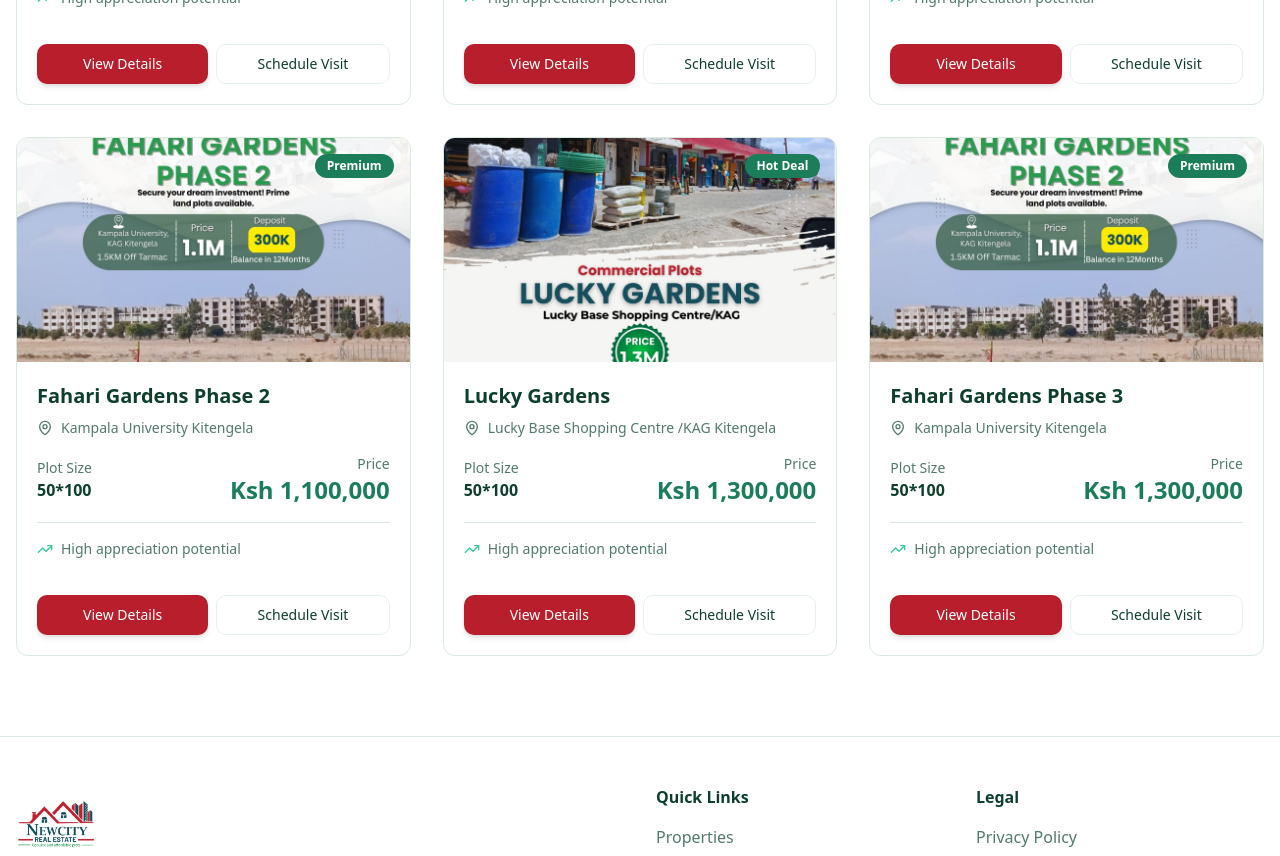
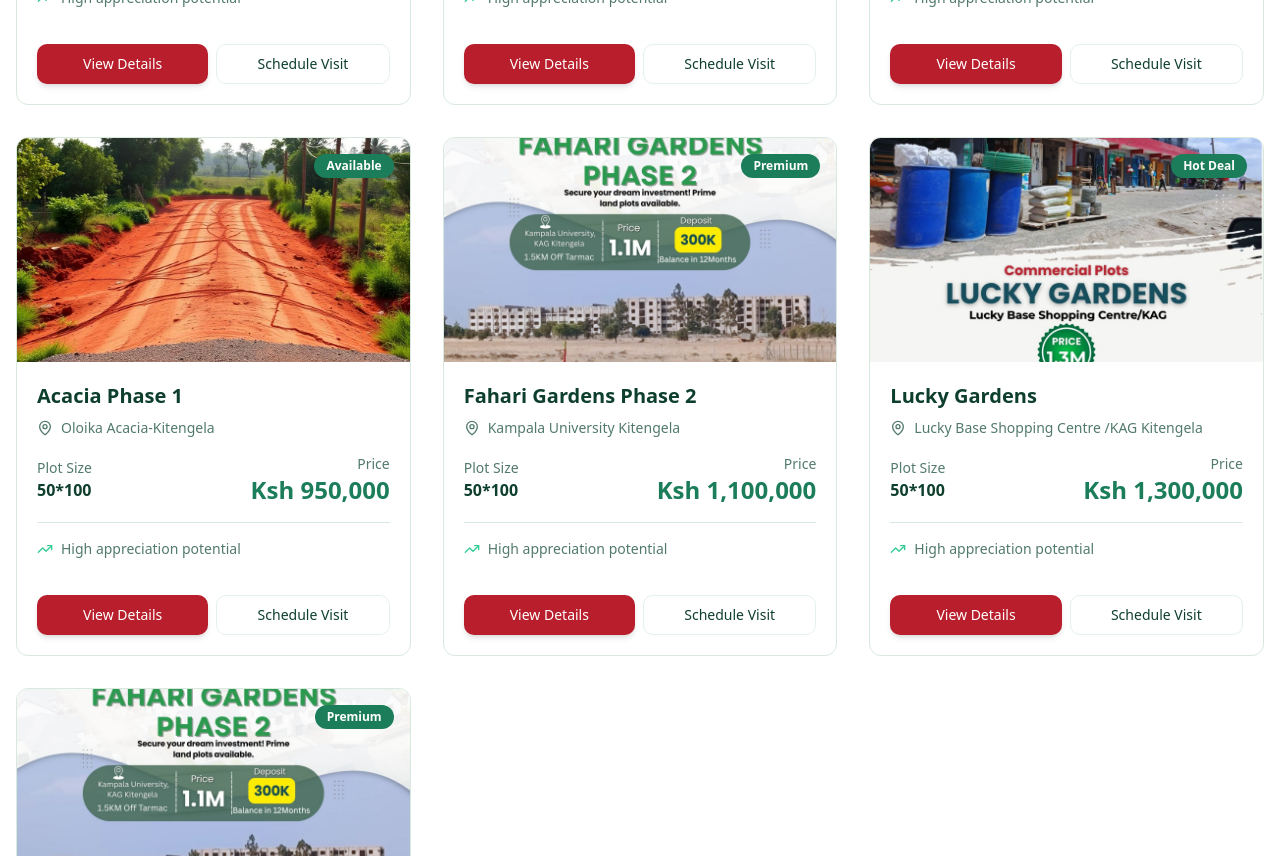
Before and after one commit to osundwacyril/newcity-site-spark, a React (Vite) app: page /properties in a window 1280 px wide. Shown: the part 1040-1896 px from the top of the page. Built offline with nearby package versions, Linux system fonts and the light colour scheme; the HTML template or start-up script is replaced by a standard one.

Commit message:
Add missing properties to catalogue

```diff
--- a/src/pages/Properties.tsx
+++ b/src/pages/Properties.tsx
@@ -14,6 +14,7 @@ import fahariGardens from "@/assets/fahari-gardens.jpg";
 import kcaPhase2 from "@/assets/kca-phase2.jpg";
 import konzaView from "@/assets/konza-view.jpg";
 import eserianPlains from "@/assets/eserian-plains.jpg";
+import property1 from "@/assets/property-1.jpg";
 
 const properties = [
   {
@@ -48,6 +49,17 @@ const properties = [
     status: "Available",
     deposit: "Ksh 65,000",
     balance: "Balance in 3 months"
+  },
+  {
+    id: "4",
+    name: "Acacia Phase 1",
+    location: "Oloika Acacia-Kitengela",
+    price: "Ksh 950,000",
+    image: property1,
+    size: "50*100",
+    status: "Available",
+    deposit: "Ksh 200,000",
+    balance: "Balance in 6 months"
   },
   {
     id: "5",
--- a/src/pages/PropertyDetails.tsx
+++ b/src/pages/PropertyDetails.tsx
@@ -9,6 +9,7 @@ import konzaView from "@/assets/konza-view.jpg";
 import kcaPhase2 from "@/assets/kca-phase2.jpg";
 import kcaCommercial from "@/assets/kca-phase2-commercial.jpg";
 import eserianPlains from "@/assets/eserian-plains.jpg";
+import property1 from "@/assets/property-1.jpg";
 
 const properties = [
   {
@@ -66,6 +67,25 @@ const properties = [
       "Balance in 3 months",
       "University Proximity",
       "High Rental Demand"
+    ]
+  },
+  {
+    id: "4",
+    name: "Acacia Phase 1",
+    location: "Oloika Acacia-Kitengela",
+    price: "Ksh 950,000",
+    deposit: "Ksh 200,000",
+    image: property1,
+    size: "50*100",
+    status: "Available",
+    description: "Prime residential plots in Oloika with excellent infrastructure and accessibility",
+    amenities: [
+      "Ready Title Deeds",
+      "50*100 Plot Size",
+      "Deposit: Ksh 200,000",
+      "Balance in 6 months",
+      "Excellent Infrastructure",
+      "Prime Location"
     ]
   },
   {
```
